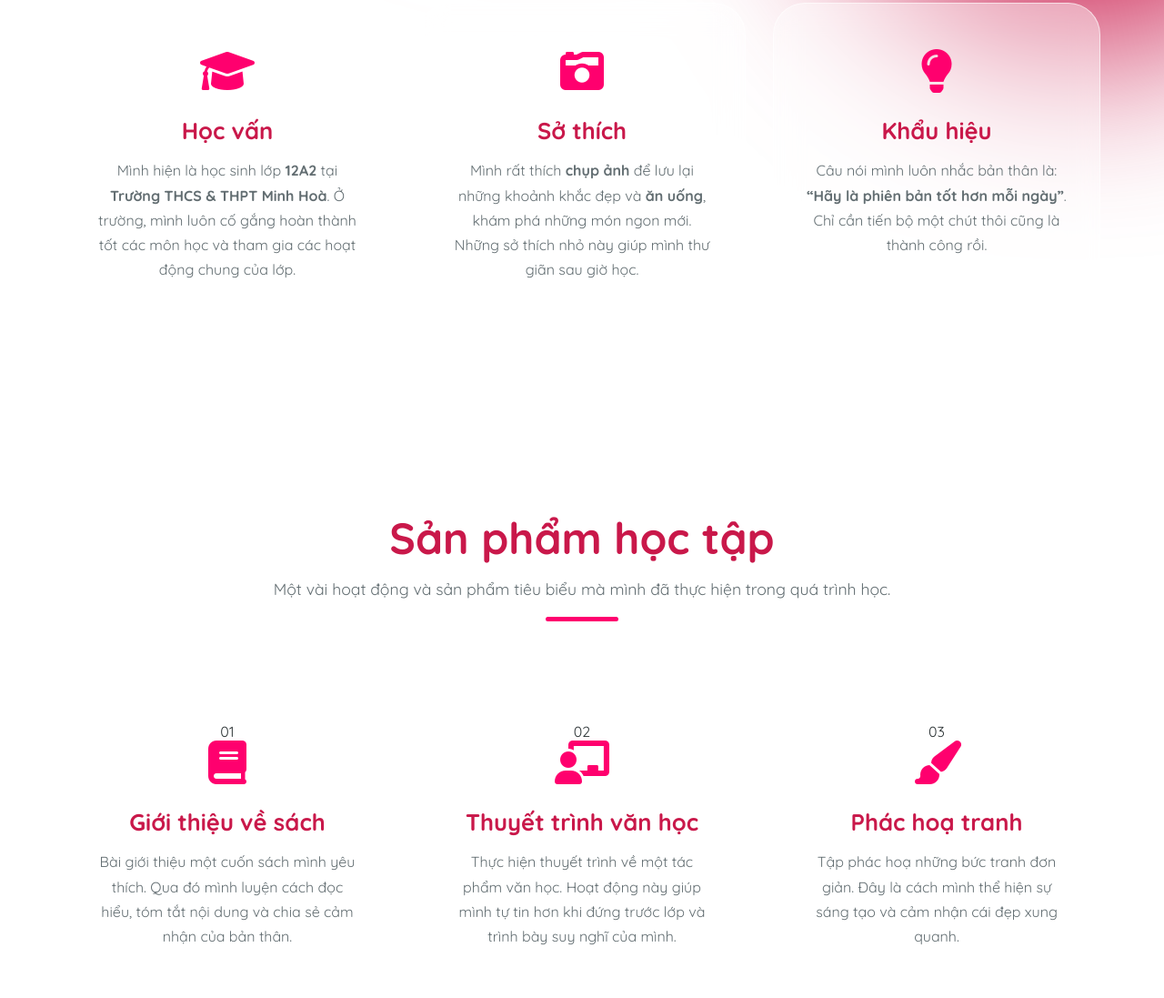
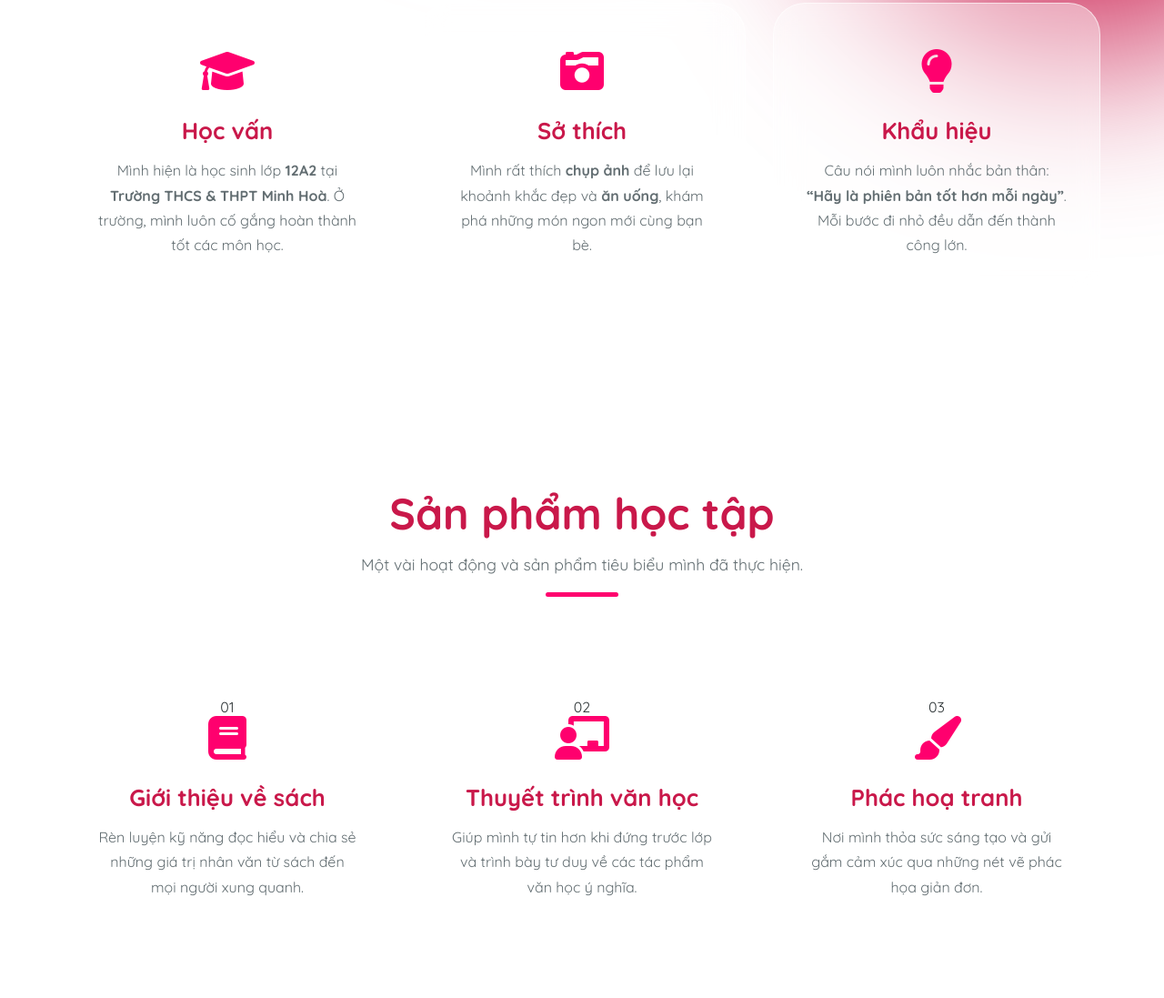
Before and after one commit to GamerVN27/GamerVN27.github.io, a plain HTML site: page index.html in a window 1280 px wide. Shown: the part 950-2047 px from the top of the page at 91% size. Drawn offline with Linux system fonts and the light colour scheme.

Commit message:
Update index.html

```diff
--- a/index.html
+++ b/index.html
@@ -66,19 +66,19 @@
       <div class="card glass">
         <div class="card-icon"><i class="fas fa-graduation-cap"></i></div>
         <h3>Học vấn</h3>
-        <p>Mình hiện là học sinh lớp <strong>12A2</strong> tại <strong>Trường THCS & THPT Minh Hoà</strong>. Ở trường, mình luôn cố gắng hoàn thành tốt các môn học và tham gia các hoạt động chung của lớp.</p>
+        <p>Mình hiện là học sinh lớp <strong>12A2</strong> tại <strong>Trường THCS & THPT Minh Hoà</strong>. Ở trường, mình luôn cố gắng hoàn thành tốt các môn học.</p>
       </div>
 
       <div class="card glass">
         <div class="card-icon"><i class="fas fa-camera-retro"></i></div>
         <h3>Sở thích</h3>
-        <p>Mình rất thích <strong>chụp ảnh</strong> để lưu lại những khoảnh khắc đẹp và <strong>ăn uống</strong>, khám phá những món ngon mới. Những sở thích nhỏ này giúp mình thư giãn sau giờ học.</p>
+        <p>Mình rất thích <strong>chụp ảnh</strong> để lưu lại khoảnh khắc đẹp và <strong>ăn uống</strong>, khám phá những món ngon mới cùng bạn bè.</p>
       </div>
 
       <div class="card glass">
         <div class="card-icon"><i class="fas fa-lightbulb"></i></div>
         <h3>Khẩu hiệu</h3>
-        <p>Câu nói mình luôn nhắc bản thân là: <strong>“Hãy là phiên bản tốt hơn mỗi ngày”</strong>. Chỉ cần tiến bộ một chút thôi cũng là thành công rồi.</p>
+        <p>Câu nói mình luôn nhắc bản thân: <strong>“Hãy là phiên bản tốt hơn mỗi ngày”</strong>. Mỗi bước đi nhỏ đều dẫn đến thành công lớn.</p>
       </div>
     </div>
   </section>
@@ -86,7 +86,7 @@
   <section id="san-pham" class="container section">
     <div class="section-title">
       <h2>Sản phẩm học tập</h2>
-      <p>Một vài hoạt động và sản phẩm tiêu biểu mà mình đã thực hiện trong quá trình học.</p>
+      <p>Một vài hoạt động và sản phẩm tiêu biểu mình đã thực hiện.</p>
       <div class="line"></div>
     </div>
 
@@ -95,21 +95,21 @@
         <span class="project-num">01</span>
         <div class="card-icon"><i class="fas fa-book"></i></div>
         <h3>Giới thiệu về sách</h3>
-        <p>Bài giới thiệu một cuốn sách mình yêu thích. Qua đó mình luyện cách đọc hiểu, tóm tắt nội dung và chia sẻ cảm nhận của bản thân.</p>
+        <p>Rèn luyện kỹ năng đọc hiểu và chia sẻ những giá trị nhân văn từ sách đến mọi người xung quanh.</p>
       </div>
 
       <div class="card glass project">
         <span class="project-num">02</span>
         <div class="card-icon"><i class="fas fa-chalkboard-teacher"></i></div>
         <h3>Thuyết trình văn học</h3>
-        <p>Thực hiện thuyết trình về một tác phẩm văn học. Hoạt động này giúp mình tự tin hơn khi đứng trước lớp và trình bày suy nghĩ của mình.</p>
+        <p>Giúp mình tự tin hơn khi đứng trước lớp và trình bày tư duy về các tác phẩm văn học ý nghĩa.</p>
       </div>
 
       <div class="card glass project">
         <span class="project-num">03</span>
         <div class="card-icon"><i class="fas fa-paint-brush"></i></div>
         <h3>Phác hoạ tranh</h3>
-        <p>Tập phác hoạ những bức tranh đơn giản. Đây là cách mình thể hiện sự sáng tạo và cảm nhận cái đẹp xung quanh.</p>
+        <p>Nơi mình thỏa sức sáng tạo và gửi gắm cảm xúc qua những nét vẽ phác họa giản đơn.</p>
       </div>
     </div>
   </section>
```
